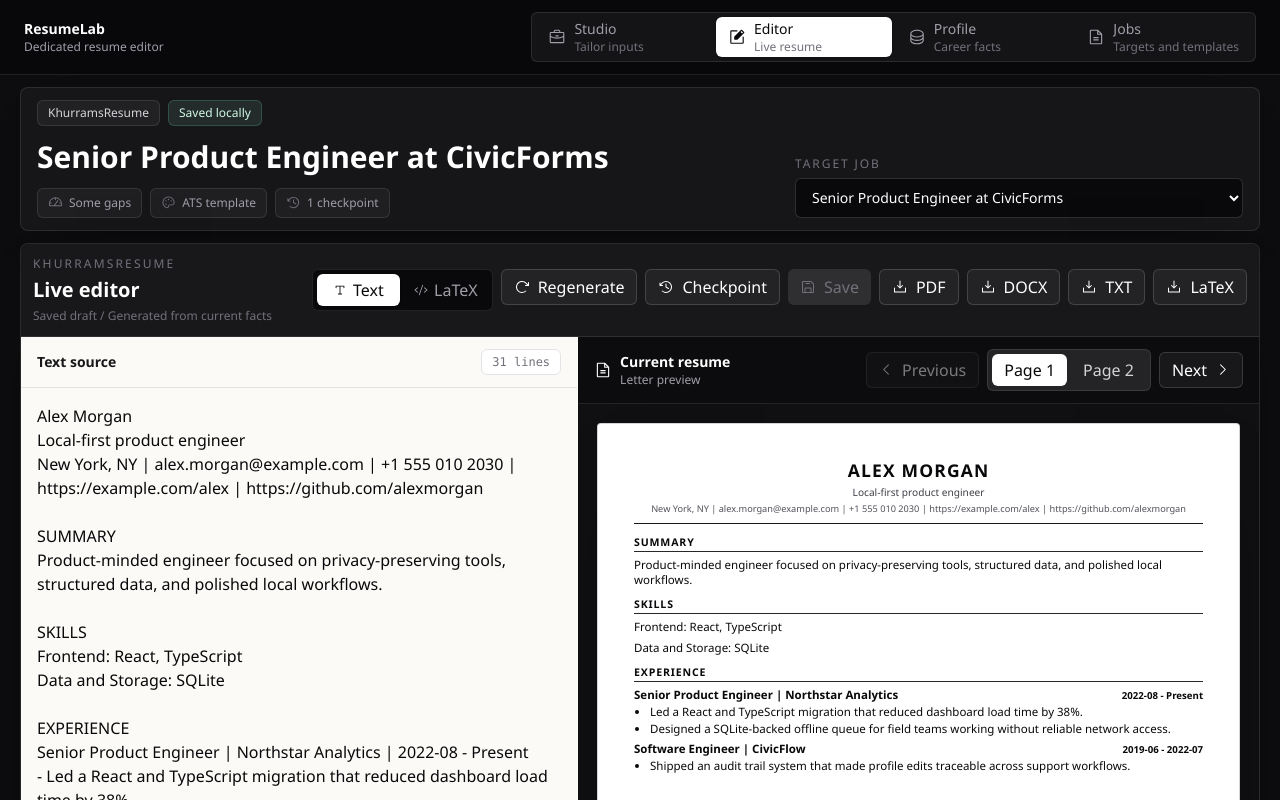
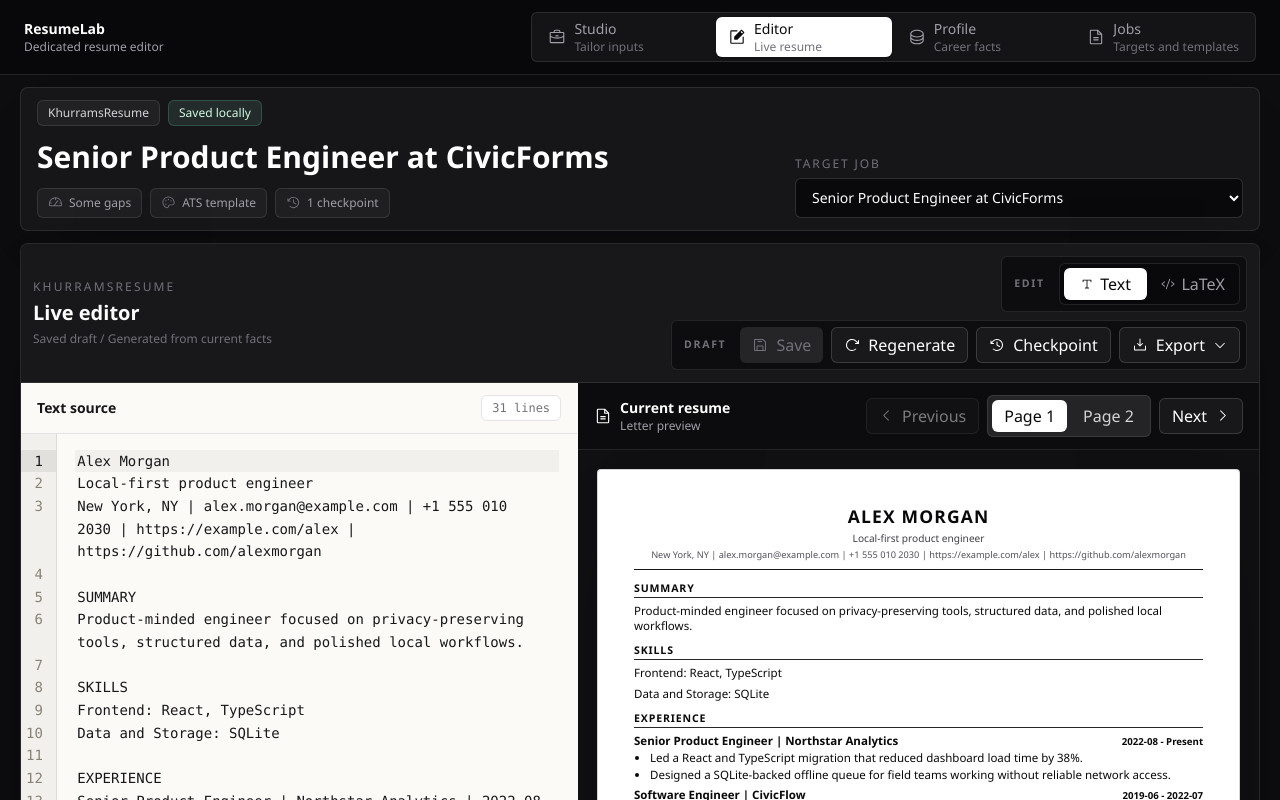
Before and after one commit to Khvrram/resumeLab, a React (Vite) app: page / in a window 1280 px wide. Both pictures are taken after a click on the button "Resume editor". Shown: the top 800 px of the page. Built offline with nearby package versions, Linux system fonts and the light colour scheme.

Commit message:
feat: upgrade resume source editor

```diff
--- a/package.json
+++ b/package.json
@@ -14,7 +14,12 @@
     "typecheck": "tsc -b"
   },
   "dependencies": {
+    "@codemirror/language": "^6.12.3",
+    "@codemirror/legacy-modes": "^6.5.3",
+    "@codemirror/state": "^6.6.0",
+    "@codemirror/view": "^6.43.0",
     "@phosphor-icons/react": "^2.1.10",
+    "codemirror": "^6.0.2",
     "react": "^19.2.6",
     "react-dom": "^19.2.6"
   },
--- a/src/components/LiveResumeEditor.tsx
+++ b/src/components/LiveResumeEditor.tsx
@@ -1,6 +1,7 @@
-import { useEffect, useMemo, useState } from "react";
+import { lazy, Suspense, useEffect, useMemo, useState } from "react";
 import {
   ArrowClockwise,
+  CaretDown,
   CaretLeft,
   CaretRight,
   ClockCounterClockwise,
@@ -30,6 +31,12 @@
   type ResumeDocumentMode,
 } from "../domain/resumeDocuments";
 import type { ResumeProfile } from "./profileTypes";
+
+const SourceCodeEditor = lazy(() =>
+  import("./SourceCodeEditor").then((module) => ({
+    default: module.SourceCodeEditor,
+  })),
+);
 
 type LiveResumeEditorProps = {
   document: ResumeDocument;
@@ -75,6 +82,12 @@
 const saveButtonClass =
   "inline-flex h-9 shrink-0 items-center justify-center gap-2 rounded-md bg-white px-3 text-sm font-semibold text-zinc-950 transition hover:bg-zinc-100 active:translate-y-px disabled:cursor-not-allowed disabled:bg-white/10 disabled:text-zinc-500";
 
+const toolbarGroupClass =
+  "flex min-w-0 flex-wrap items-center gap-2 rounded-md border border-white/10 bg-zinc-950/65 p-1.5";
+
+const toolbarLabelClass =
+  "hidden px-1.5 text-[0.66rem] font-semibold uppercase tracking-[0.16em] text-zinc-500 md:inline";
+
 export function LiveResumeEditor({
   document,
   draft,
@@ -91,6 +104,7 @@
   const generatedLatex = useMemo(() => renderKhurramsResumeLatex(draft), [draft]);
   const [activePageIndex, setActivePageIndex] = useState(0);
   const [activePane, setActivePane] = useState<EditorPane>("source");
+  const [isExportMenuOpen, setIsExportMenuOpen] = useState(false);
   const [selectedRevisionId, setSelectedRevisionId] = useState(
     document.revisions[0]?.id ?? "",
   );
@@ -115,10 +129,6 @@
   const activePageSections = pages[activePageIndex] ?? [];
   const activeSource =
     document.mode === "latex" ? document.latexContent : document.textContent;
-  const editorClass =
-    document.mode === "latex"
-      ? "min-h-[32rem] w-full resize-none bg-[#111114] px-4 py-4 font-mono text-xs leading-5 text-zinc-100 outline-none placeholder:text-zinc-500 xl:min-h-[calc(100dvh-20.5rem)]"
-      : "min-h-[32rem] w-full resize-none bg-[#fbfaf7] px-4 py-4 font-mono text-sm leading-6 text-zinc-950 outline-none placeholder:text-zinc-400 xl:min-h-[calc(100dvh-20.5rem)]";
   const selectedRevision = document.revisions.find(
     (revision) => revision.id === selectedRevisionId,
   );
@@ -131,6 +141,7 @@
       document.textContent,
       "text/plain",
     );
+    setIsExportMenuOpen(false);
   };
 
   const exportLatex = () => {
@@ -139,6 +150,7 @@
       document.latexContent,
       "application/x-tex",
     );
+    setIsExportMenuOpen(false);
   };
 
   const exportPdf = () => {
@@ -147,6 +159,7 @@
       createResumePdfBytes(preview, exportPages),
       "application/pdf",
     );
+    setIsExportMenuOpen(false);
   };
 
   const exportDocx = () => {
@@ -155,6 +168,7 @@
       createResumeDocxBytes(preview, exportPages),
       "application/vnd.openxmlformats-officedocument.wordprocessingml.document",
     );
+    setIsExportMenuOpen(false);
   };
 
   const goToPreviousPage = () => {
@@ -181,7 +195,9 @@
           </p>
         </div>
 
-        <div className="flex flex-wrap gap-2 xl:justify-end">
+        <div className="grid gap-2 xl:justify-items-end">
+          <div className={toolbarGroupClass}>
+            <span className={toolbarLabelClass}>Edit</span>
             <div
               aria-label="Editor mode"
               className="grid grid-cols-2 gap-1 rounded-md border border-white/10 bg-zinc-950 p-1"
@@ -226,18 +242,10 @@
                 onClick={() => setActivePane("preview")}
               />
             </div>
-          <button
-            className={secondaryButtonClass}
-            onClick={onRefreshFromFacts}
-            type="button"
-          >
-            <ArrowClockwise size={16} />
-            Regenerate
-          </button>
-          <button className={secondaryButtonClass} onClick={onCheckpoint} type="button">
-            <ClockCounterClockwise size={16} />
-            Checkpoint
-          </button>
+          </div>
+
+          <div className={toolbarGroupClass}>
+            <span className={toolbarLabelClass}>Draft</span>
             <button
               className={saveButtonClass}
               disabled={!isDirty || saveState === "saving"}
@@ -253,32 +261,43 @@
             </button>
             <button
               className={secondaryButtonClass}
-            onClick={exportPdf}
+              onClick={onRefreshFromFacts}
+              type="button"
+            >
+              <ArrowClockwise size={16} />
+              Regenerate
+            </button>
+            <button
+              className={secondaryButtonClass}
+              onClick={onCheckpoint}
+              type="button"
+            >
+              <ClockCounterClockwise size={16} />
+              Checkpoint
+            </button>
+
+            <div className="relative">
+              <button
+                aria-expanded={isExportMenuOpen}
+                className={secondaryButtonClass}
+                onClick={() => setIsExportMenuOpen((isOpen) => !isOpen)}
                 type="button"
               >
                 <DownloadSimple size={16} />
-            PDF
+                Export
+                <CaretDown size={14} />
               </button>
-          <button
-            className={secondaryButtonClass}
-            onClick={exportDocx}
-            type="button"
-          >
-            <DownloadSimple size={16} />
-            DOCX
-          </button>
-          <button className={secondaryButtonClass} onClick={exportText} type="button">
-            <DownloadSimple size={16} />
-            TXT
-          </button>
-          <button
-            className={secondaryButtonClass}
-            onClick={exportLatex}
-            type="button"
-          >
-            <DownloadSimple size={16} />
-            LaTeX
-          </button>
+
+              {isExportMenuOpen ? (
+                <div className="absolute right-0 top-11 z-20 grid min-w-44 gap-1 rounded-lg border border-white/10 bg-zinc-950 p-1.5 shadow-[0_24px_70px_-38px_rgba(0,0,0,0.95)]">
+                  <ExportMenuButton label="PDF" onClick={exportPdf} />
+                  <ExportMenuButton label="DOCX" onClick={exportDocx} />
+                  <ExportMenuButton label="TXT" onClick={exportText} />
+                  <ExportMenuButton label="LaTeX" onClick={exportLatex} />
+                </div>
+              ) : null}
+            </div>
+          </div>
         </div>
       </div>
 
@@ -298,16 +317,23 @@
               {activeSource.split(/\r?\n/).length} lines
             </span>
           </div>
-          <textarea
-            className={editorClass}
+          <Suspense fallback={<SourceEditorLoadingState />}>
+            <SourceCodeEditor
+              ariaLabel={
+                document.mode === "latex"
+                  ? "LaTeX resume source"
+                  : "Text resume source"
+              }
+              className="xl:min-h-[calc(100dvh-20.5rem)]"
+              language={document.mode === "latex" ? "latex" : "text"}
               onChange={(event) =>
                 document.mode === "latex"
-                ? onChange({ latexContent: event.target.value })
-                : onChange({ textContent: event.target.value })
+                  ? onChange({ latexContent: event })
+                  : onChange({ textContent: event })
               }
-            spellCheck={document.mode === "text"}
               value={activeSource}
             />
+          </Suspense>
 
           <div className="grid gap-3 border-t border-zinc-200 bg-white px-4 py-3 sm:grid-cols-[1fr_auto] sm:items-end">
             <div className="flex items-center justify-between gap-3">
@@ -437,6 +463,31 @@
     >
       {label}
     </button>
+  );
+}
+
+function ExportMenuButton({
+  label,
+  onClick,
+}: {
+  label: string;
+  onClick: () => void;
+}) {
+  return (
+    <button
+      className="inline-flex h-9 items-center justify-start gap-2 rounded-md px-3 text-sm font-medium text-zinc-200 transition hover:bg-white/10 hover:text-white active:translate-y-px"
+      onClick={onClick}
+      type="button"
+    >
+      <DownloadSimple className="text-zinc-500" size={16} />
+      {label}
+    </button>
+  );
+}
+
+function SourceEditorLoadingState() {
+  return (
+    <div className="min-h-[28rem] animate-pulse bg-[#f3f1ec] xl:min-h-[calc(100dvh-20.5rem)]" />
   );
 }
 
--- /dev/null
+++ b/src/components/SourceCodeEditor.tsx
@@ -0,0 +1,237 @@
+import { useEffect, useMemo, useRef } from "react";
+import { basicSetup } from "codemirror";
+import {
+  Compartment,
+  EditorState,
+  type Extension,
+} from "@codemirror/state";
+import {
+  EditorView,
+} from "@codemirror/view";
+import {
+  StreamLanguage,
+  defaultHighlightStyle,
+  indentUnit,
+  syntaxHighlighting,
+} from "@codemirror/language";
+import { stex } from "@codemirror/legacy-modes/mode/stex";
+
+type SourceCodeEditorLanguage = "latex" | "text";
+
+type SourceCodeEditorProps = {
+  ariaLabel: string;
+  className?: string;
+  language: SourceCodeEditorLanguage;
+  onChange: (value: string) => void;
+  value: string;
+};
+
+const latexLanguage = StreamLanguage.define(stex);
+
+export function SourceCodeEditor({
+  ariaLabel,
+  className = "",
+  language,
+  onChange,
+  value,
+}: SourceCodeEditorProps) {
+  const containerRef = useRef<HTMLDivElement | null>(null);
+  const viewRef = useRef<EditorView | null>(null);
+  const onChangeRef = useRef(onChange);
+  const initialValueRef = useRef(value);
+  const isApplyingExternalValueRef = useRef(false);
+  const languageCompartment = useMemo(() => new Compartment(), []);
+  const themeCompartment = useMemo(() => new Compartment(), []);
+  const attributesCompartment = useMemo(() => new Compartment(), []);
+
+  useEffect(() => {
+    onChangeRef.current = onChange;
+  }, [onChange]);
+
+  useEffect(() => {
+    if (!containerRef.current || viewRef.current) {
+      return;
+    }
+
+    const view = new EditorView({
+      parent: containerRef.current,
+      state: EditorState.create({
+        doc: initialValueRef.current,
+        extensions: [
+          basicSetup,
+          EditorView.lineWrapping,
+          indentUnit.of("  "),
+          syntaxHighlighting(defaultHighlightStyle, { fallback: true }),
+          languageCompartment.of(getLanguageExtensions(language)),
+          themeCompartment.of(getEditorTheme(language)),
+          attributesCompartment.of(getEditorAttributes(language, ariaLabel)),
+          EditorView.updateListener.of((update) => {
+            if (update.docChanged && !isApplyingExternalValueRef.current) {
+              onChangeRef.current(update.state.doc.toString());
+            }
+          }),
+        ],
+      }),
+    });
+
+    viewRef.current = view;
+
+    return () => {
+      view.destroy();
+      viewRef.current = null;
+    };
+  }, [attributesCompartment, languageCompartment, themeCompartment]);
+
+  useEffect(() => {
+    const view = viewRef.current;
+
+    if (!view) {
+      return;
+    }
+
+    const currentValue = view.state.doc.toString();
+
+    if (currentValue !== value) {
+      isApplyingExternalValueRef.current = true;
+      try {
+        view.dispatch({
+          changes: {
+            from: 0,
+            insert: value,
+            to: currentValue.length,
+          },
+        });
+      } finally {
+        isApplyingExternalValueRef.current = false;
+      }
+    }
+  }, [value]);
+
+  useEffect(() => {
+    const view = viewRef.current;
+
+    if (!view) {
+      return;
+    }
+
+    view.dispatch({
+      effects: [
+        languageCompartment.reconfigure(getLanguageExtensions(language)),
+        themeCompartment.reconfigure(getEditorTheme(language)),
+        attributesCompartment.reconfigure(
+          getEditorAttributes(language, ariaLabel),
+        ),
+      ],
+    });
+  }, [
+    ariaLabel,
+    attributesCompartment,
+    language,
+    languageCompartment,
+    themeCompartment,
+  ]);
+
+  return (
+    <div
+      className={`min-h-[28rem] overflow-hidden ${className}`}
+      ref={containerRef}
+    />
+  );
+}
+
+function getLanguageExtensions(language: SourceCodeEditorLanguage): Extension {
+  return language === "latex" ? latexLanguage : [];
+}
+
+function getEditorAttributes(
+  language: SourceCodeEditorLanguage,
+  ariaLabel: string,
+): Extension {
+  return EditorView.contentAttributes.of({
+    "aria-label": ariaLabel,
+    autocapitalize: "off",
+    spellcheck: language === "text" ? "true" : "false",
+  });
+}
+
+function getEditorTheme(language: SourceCodeEditorLanguage): Extension {
+  const isLatex = language === "latex";
+
+  return EditorView.theme(
+    {
+      "&": {
+        backgroundColor: isLatex ? "#111114" : "#fbfaf7",
+        color: isLatex ? "#f4f4f5" : "#18181b",
+        fontSize: isLatex ? "12px" : "14px",
+        height: "100%",
+        minHeight: "28rem",
+      },
+      "&.cm-focused": {
+        outline: "none",
+      },
+      ".cm-scroller": {
+        fontFamily:
+          '"JetBrains Mono", "SFMono-Regular", Consolas, "Liberation Mono", monospace',
+        lineHeight: isLatex ? "1.58" : "1.62",
+        overflow: "auto",
+      },
+      ".cm-content": {
+        caretColor: isLatex ? "#fafafa" : "#111827",
+        minHeight: "28rem",
+        padding: "16px 18px",
+      },
+      ".cm-line": {
+        padding: "0 2px",
+      },
+      ".cm-gutters": {
+        backgroundColor: isLatex ? "#0c0c0e" : "#f1f0ec",
+        borderRight: isLatex ? "1px solid #27272a" : "1px solid #dedbd2",
+        color: isLatex ? "#71717a" : "#8a8275",
+      },
+      ".cm-activeLine": {
+        backgroundColor: isLatex
+          ? "rgba(255, 255, 255, 0.055)"
+          : "rgba(24, 24, 27, 0.045)",
+      },
+      ".cm-activeLineGutter": {
+        backgroundColor: isLatex
+          ? "rgba(255, 255, 255, 0.075)"
+          : "rgba(24, 24, 27, 0.07)",
+        color: isLatex ? "#e4e4e7" : "#18181b",
+      },
+      ".cm-cursor": {
+        borderLeftColor: isLatex ? "#fafafa" : "#111827",
+      },
+      ".cm-selectionBackground, .cm-content ::selection": {
+        backgroundColor: isLatex
+          ? "rgba(125, 211, 252, 0.32)"
+          : "rgba(24, 24, 27, 0.18)",
+      },
+      ".cm-matchingBracket": {
+        backgroundColor: isLatex
+          ? "rgba(125, 211, 252, 0.18)"
+          : "rgba(14, 165, 233, 0.14)",
+        outline: isLatex
+          ? "1px solid rgba(125, 211, 252, 0.35)"
+          : "1px solid rgba(14, 165, 233, 0.25)",
+      },
+      ".cm-searchMatch": {
+        backgroundColor: "rgba(250, 204, 21, 0.32)",
+      },
+      ".cm-searchMatch.cm-searchMatch-selected": {
+        backgroundColor: "rgba(251, 146, 60, 0.42)",
+      },
+      "@media (min-width: 1280px)": {
+        "&": {
+          minHeight: "calc(100dvh - 20.5rem)",
+        },
+        ".cm-content": {
+          minHeight: "calc(100dvh - 20.5rem)",
+        },
+      },
+    },
+    {
+      dark: isLatex,
+    },
+  );
+}
```
Also changed, not shown: 1 other file (tests, documents, lock files or other folders). Lines whose indentation alone changed are shown as unchanged.
